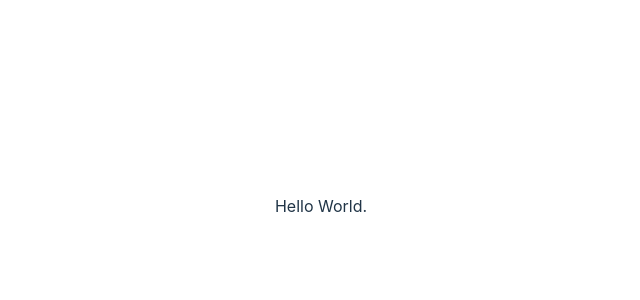
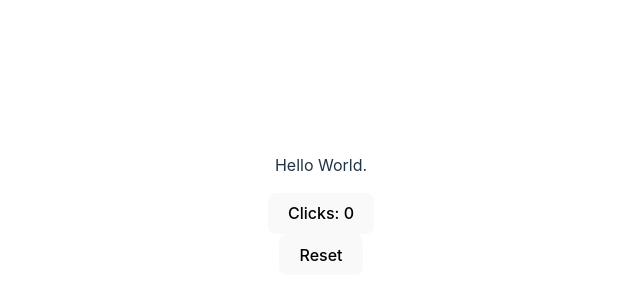
Before and after one commit to bjeker/champion-roller, a React (Vite) app: page / in a window 1280 px wide. Shown: the part 194-494 px from the top of the page, without its empty margins (319-959 px from the left). Built offline with nearby package versions, Linux system fonts and the light colour scheme.

Commit message:
added buttons for count and reset

```diff
--- a/src/Game.jsx
+++ b/src/Game.jsx
@@ -1,4 +1,8 @@
+import { useState } from "react"
+
 function Game() {
+  const [count, setCount] = useState(0)
+
   return (
     <>
       <div>
@@ -6,6 +10,13 @@
           Hello World.
         </p>
       </div>
+      <button onClick={() => setCount((count) => count + 1)}>
+        Clicks: {count}
+      </button>
+      <br></br>
+      <button onClick={() => setCount(0)}>
+        Reset
+      </button>
     </>
   )
 }
```
